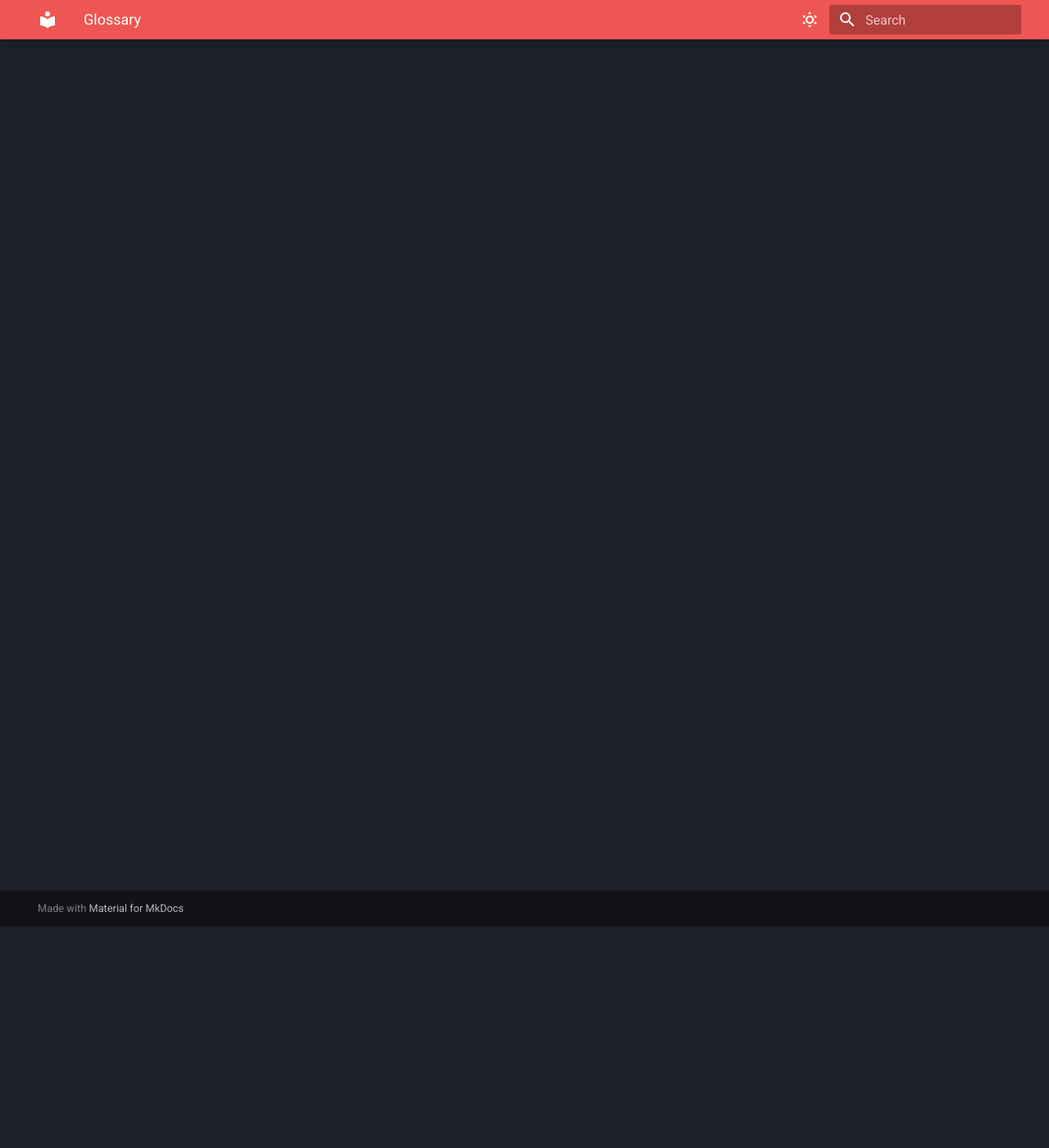
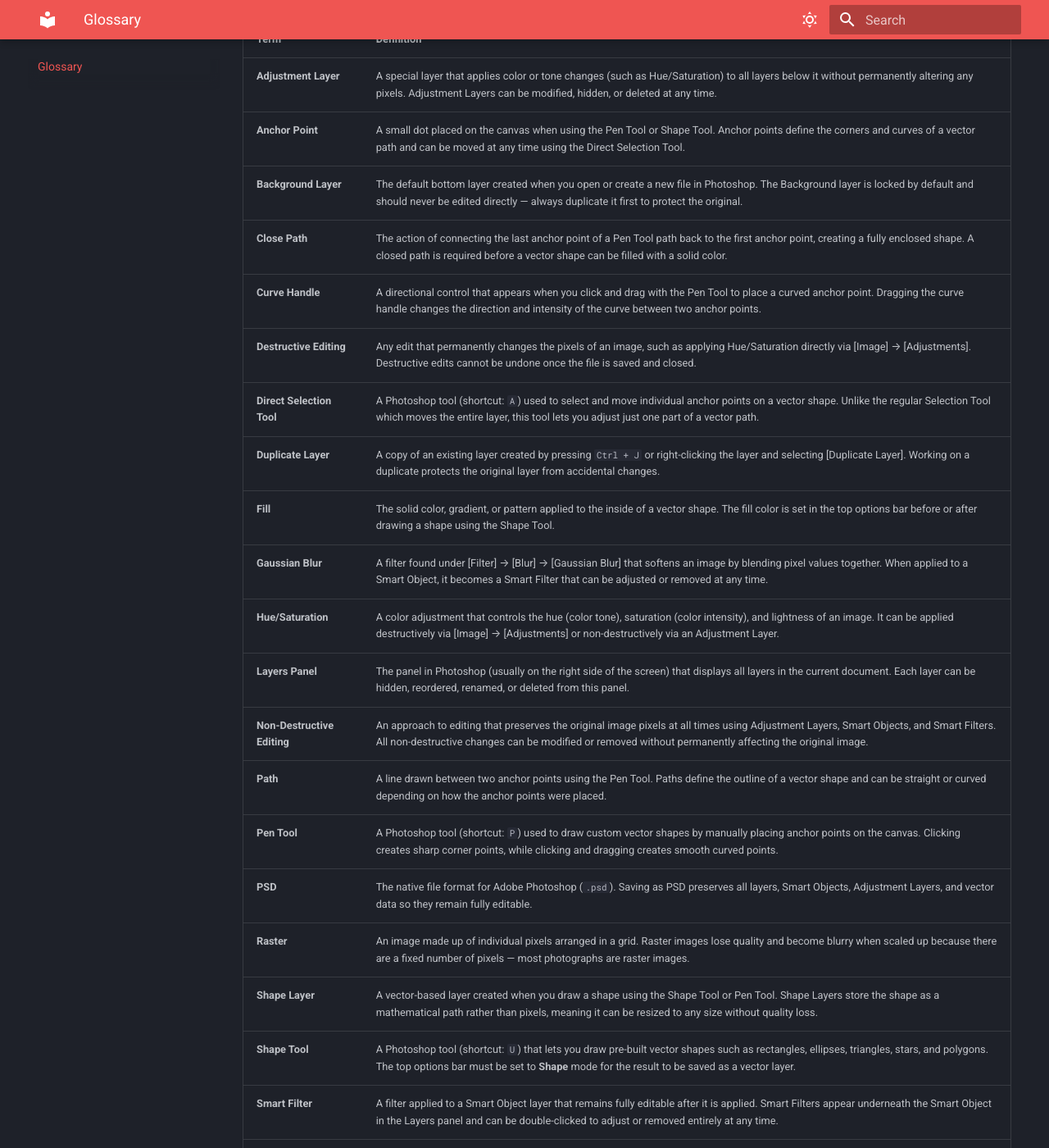
Before and after one commit to ShervinBabaei2007/mkdoc-UserDoc, an MkDocs documentation site: the page built from docs/glossary.md, in a window 1280 px wide and 1400 px high, scrolled down 270 px. Shown: the whole window at 82% size. Built offline with MkDocs 1.6.1 and Material for MkDocs 9.7.7, drawn with Linux system fonts in a browser that asks for light colours; some of the changed text lies outside the part shown.

Commit message:
add task 1 and 2 into glossary

```diff
--- a/docs/glossary.md
+++ b/docs/glossary.md
@@ -1,3 +1,29 @@
 # Glossary
 
-Hello
+This glossary defines key terms used throughout the Non-Destructive Editing and Vector Shapes sections of this guide. Terms are listed in alphabetical order.
+
+| Term | Definition |
+|---|---|
+| **Adjustment Layer** | A special layer that applies color or tone changes (such as Hue/Saturation) to all layers below it without permanently altering any pixels. Adjustment Layers can be modified, hidden, or deleted at any time. |
+| **Anchor Point** | A small dot placed on the canvas when using the Pen Tool or Shape Tool. Anchor points define the corners and curves of a vector path and can be moved at any time using the Direct Selection Tool. |
+| **Background Layer** | The default bottom layer created when you open or create a new file in Photoshop. The Background layer is locked by default and should never be edited directly — always duplicate it first to protect the original. |
+| **Close Path** | The action of connecting the last anchor point of a Pen Tool path back to the first anchor point, creating a fully enclosed shape. A closed path is required before a vector shape can be filled with a solid color. |
+| **Curve Handle** | A directional control that appears when you click and drag with the Pen Tool to place a curved anchor point. Dragging the curve handle changes the direction and intensity of the curve between two anchor points. |
+| **Destructive Editing** | Any edit that permanently changes the pixels of an image, such as applying Hue/Saturation directly via [Image] → [Adjustments]. Destructive edits cannot be undone once the file is saved and closed. |
+| **Direct Selection Tool** | A Photoshop tool (shortcut: `A`) used to select and move individual anchor points on a vector shape. Unlike the regular Selection Tool which moves the entire layer, this tool lets you adjust just one part of a vector path. |
+| **Duplicate Layer** | A copy of an existing layer created by pressing `Ctrl + J` or right-clicking the layer and selecting [Duplicate Layer]. Working on a duplicate protects the original layer from accidental changes. |
+| **Fill** | The solid color, gradient, or pattern applied to the inside of a vector shape. The fill color is set in the top options bar before or after drawing a shape using the Shape Tool. |
+| **Gaussian Blur** | A filter found under [Filter] → [Blur] → [Gaussian Blur] that softens an image by blending pixel values together. When applied to a Smart Object, it becomes a Smart Filter that can be adjusted or removed at any time. |
+| **Hue/Saturation** | A color adjustment that controls the hue (color tone), saturation (color intensity), and lightness of an image. It can be applied destructively via [Image] → [Adjustments] or non-destructively via an Adjustment Layer. |
+| **Layers Panel** | The panel in Photoshop (usually on the right side of the screen) that displays all layers in the current document. Each layer can be hidden, reordered, renamed, or deleted from this panel. |
+| **Non-Destructive Editing** | An approach to editing that preserves the original image pixels at all times using Adjustment Layers, Smart Objects, and Smart Filters. All non-destructive changes can be modified or removed without permanently affecting the original image. |
+| **Path** | A line drawn between two anchor points using the Pen Tool. Paths define the outline of a vector shape and can be straight or curved depending on how the anchor points were placed. |
+| **Pen Tool** | A Photoshop tool (shortcut: `P`) used to draw custom vector shapes by manually placing anchor points on the canvas. Clicking creates sharp corner points, while clicking and dragging creates smooth curved points. |
+| **PSD** | The native file format for Adobe Photoshop (`.psd`). Saving as PSD preserves all layers, Smart Objects, Adjustment Layers, and vector data so they remain fully editable. |
+| **Raster** | An image made up of individual pixels arranged in a grid. Raster images lose quality and become blurry when scaled up because there are a fixed number of pixels — most photographs are raster images. |
+| **Shape Layer** | A vector-based layer created when you draw a shape using the Shape Tool or Pen Tool. Shape Layers store the shape as a mathematical path rather than pixels, meaning it can be resized to any size without quality loss. |
+| **Shape Tool** | A Photoshop tool (shortcut: `U`) that lets you draw pre-built vector shapes such as rectangles, ellipses, triangles, stars, and polygons. The top options bar must be set to **Shape** mode for the result to be saved as a vector layer. |
+| **Smart Filter** | A filter applied to a Smart Object layer that remains fully editable after it is applied. Smart Filters appear underneath the Smart Object in the Layers panel and can be double-clicked to adjust or removed entirely at any time. |
+| **Smart Object** | A special layer type that wraps the original content inside a protected container, preventing permanent changes. Filters applied to a Smart Object become Smart Filters, and the original image data is never altered. |
+| **Stroke** | An outline or border applied to the outside edge of a vector shape. The stroke color and thickness are set in the top options bar alongside the fill color when using the Shape Tool. |
+| **Vector** | A type of graphic defined by mathematical paths and anchor points rather than pixels. Vectors can be scaled to any size without losing sharpness or quality, making them ideal for logos, icons, and illustrations. |
```
